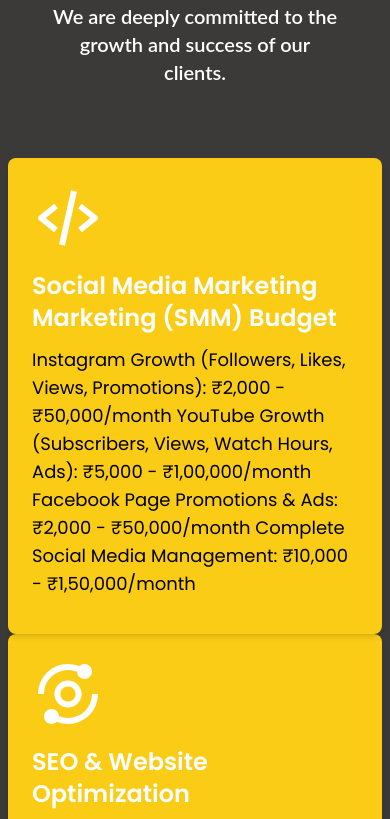
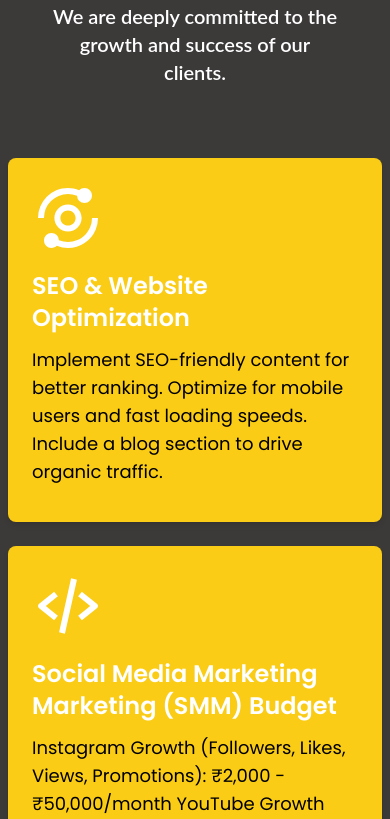
Before and after one commit to hariharan331999/Scoopy, a React (Create React App) app: page / in a window 390 px wide. Shown: the part 1700-2519 px from the top of the page. Built offline with nearby package versions, Linux system fonts and the light colour scheme.

Commit message:
Scoopydigit-Projects lates update

```diff
--- a/src/components/Services.js
+++ b/src/components/Services.js
@@ -498,7 +498,7 @@
       <section>
         <div className="m-auto max-w-6xl p-2 md:p-12 h-5/6 font-poppins">
           <div
-            className="flex flex-col-reverse lg:flex-row py-8 justify-between lg:text-left"
+            className="flex flex-col lg:flex-row py-8 justify-between lg:text-left space-y-6 lg:space-y-0"
             data-aos="zoom-out"
           >
             {/* Digital Marketing Strategy Section */}
@@ -557,6 +557,7 @@
           </div>
         </div>
       </section>
+
     </div>
   );
 };
```
